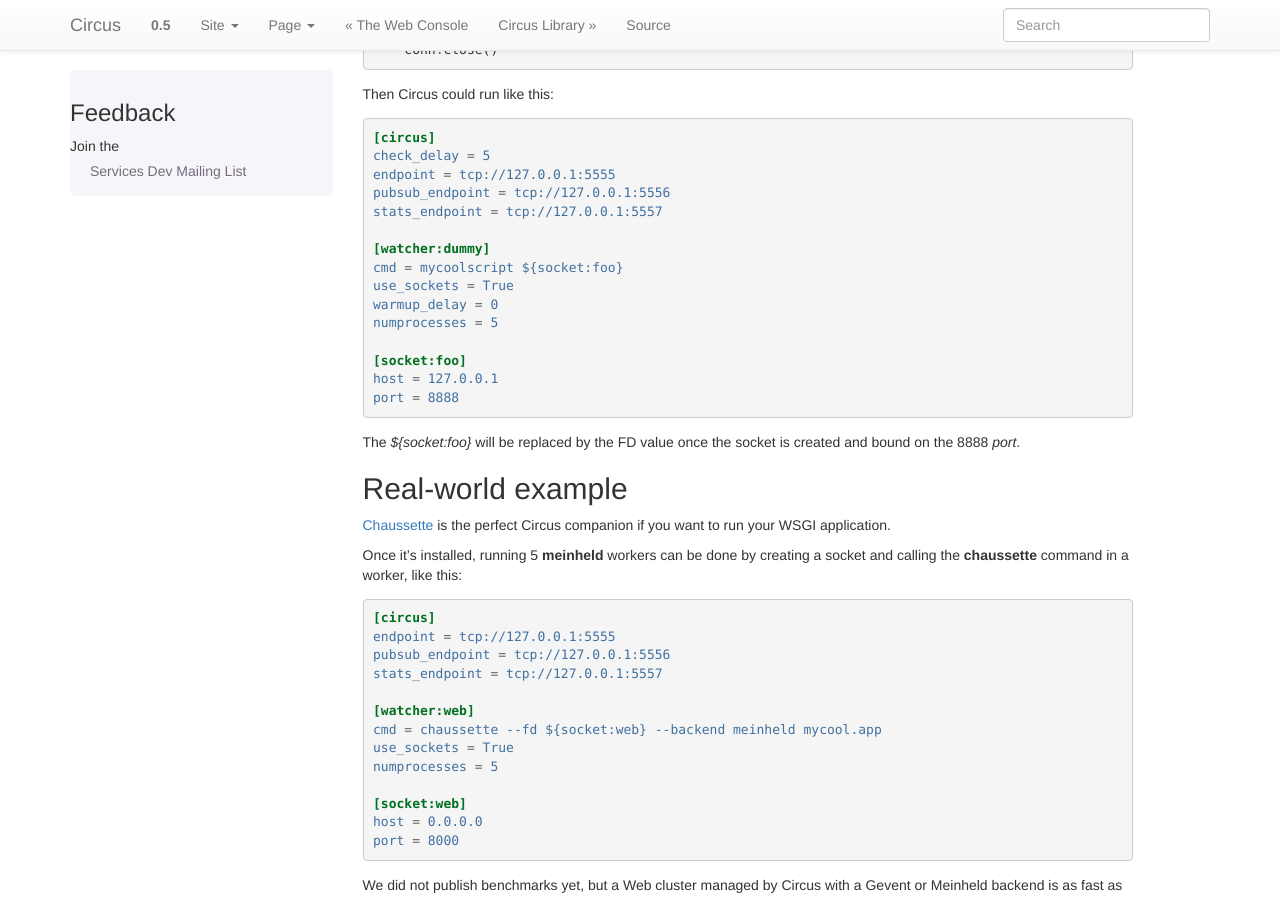
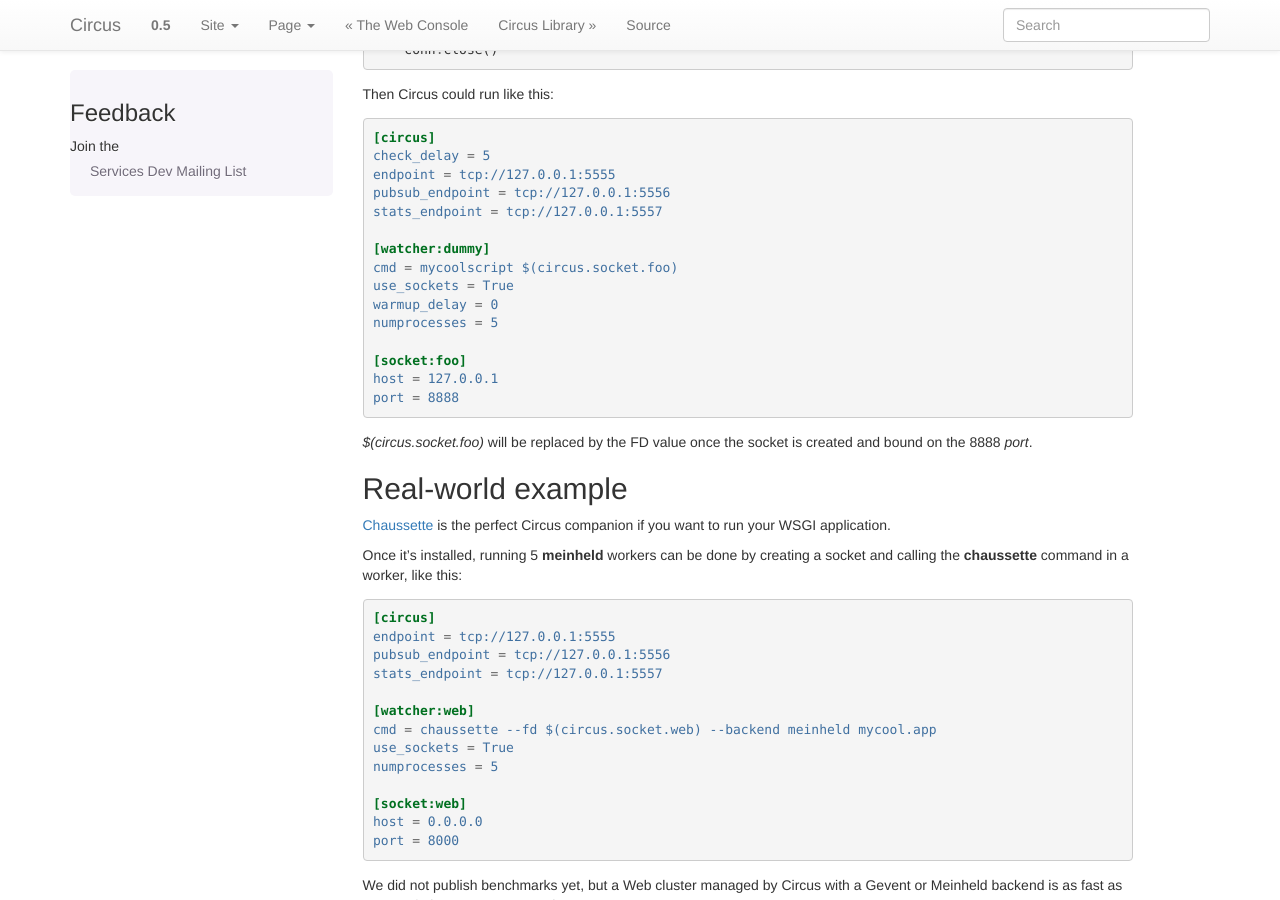
Before and after one commit to circus-tent/circus, a Sphinx documentation site: the page built from docs/source/sockets.rst, in a window 1280 px wide and 900 px high, scrolled down 912 px. Built offline with Sphinx 7.4.7, drawn with Linux system fonts in a browser that asks for light colours; pages that are not in the unit, such as notebooks, are missing from menus.

Commit message:
preferring $(circus.socket.xxx) for socket variable names

```diff
--- a/docs/source/sockets.rst
+++ b/docs/source/sockets.rst
@@ -74,7 +74,7 @@ Then Circus could run like this:
     stats_endpoint = tcp://127.0.0.1:5557
 
     [watcher:dummy]
-    cmd = mycoolscript ${socket:foo}
+    cmd = mycoolscript $(circus.socket.foo)
     use_sockets = True
     warmup_delay = 0
     numprocesses = 5
@@ -83,7 +83,7 @@ Then Circus could run like this:
     host = 127.0.0.1
     port = 8888
 
-The *${socket:foo}* will be replaced by the FD value once the socket is
+*$(circus.socket.foo)* will be replaced by the FD value once the socket is
 created and bound on the 8888 *port*.
 
 
@@ -104,7 +104,7 @@ socket and calling the **chaussette** command in a worker, like this:
     stats_endpoint = tcp://127.0.0.1:5557
 
     [watcher:web]
-    cmd = chaussette --fd ${socket:web} --backend meinheld mycool.app
+    cmd = chaussette --fd $(circus.socket.web) --backend meinheld mycool.app
     use_sockets = True
     numprocesses = 5
 
--- a/docs/source/usecases.rst
+++ b/docs/source/usecases.rst
@@ -54,7 +54,7 @@ configuration file::
     stats_endpoint = tcp://127.0.0.1:5557
 
     [watcher:webworker]
-    cmd = chaussette --fd ${socket:webapp} app.application
+    cmd = chaussette --fd $(circus.socket.webapp) app.application
     use_sockets = True
     numprocesses = 3
 
```
Also changed, not shown: 4 other files.
